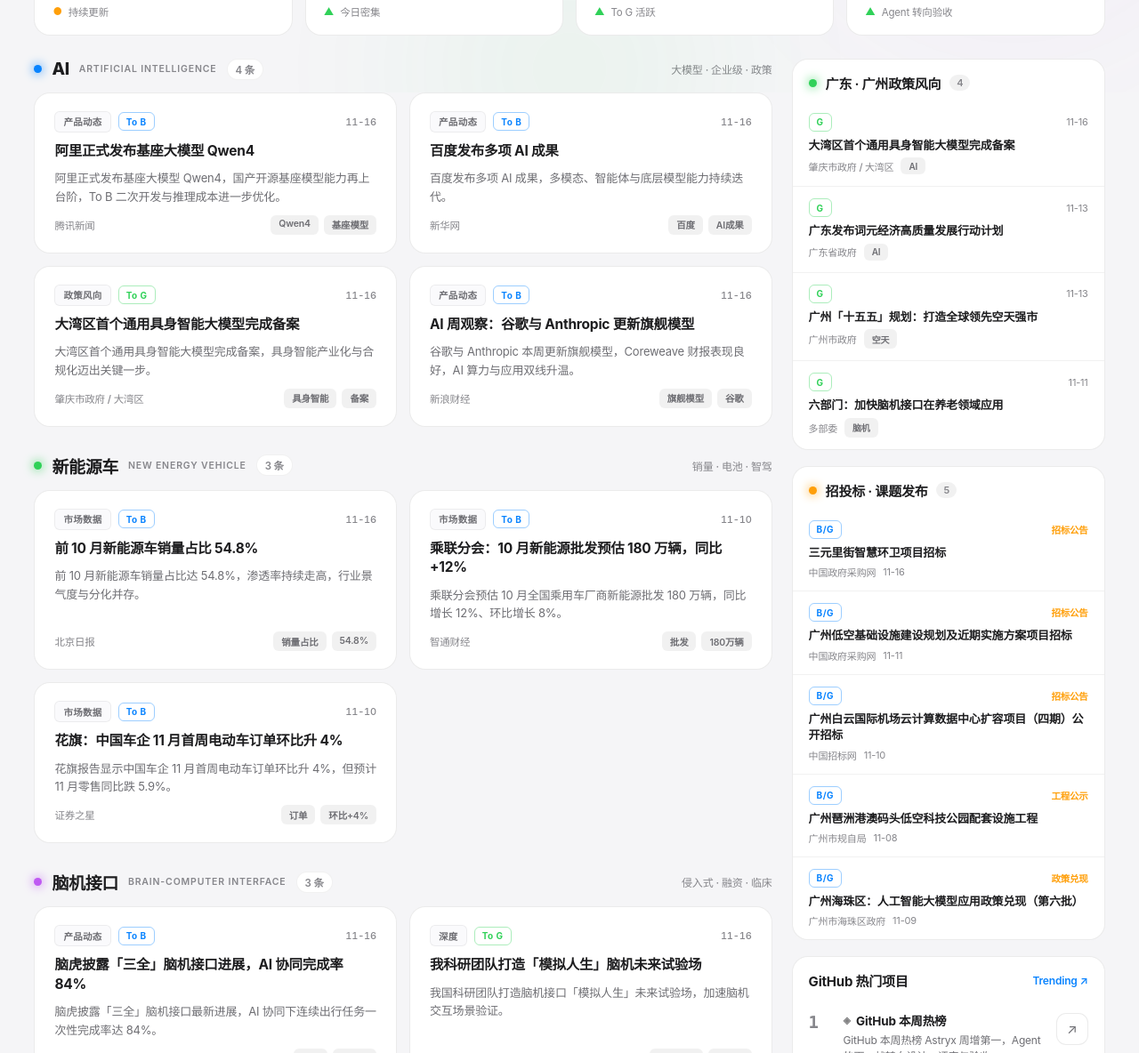
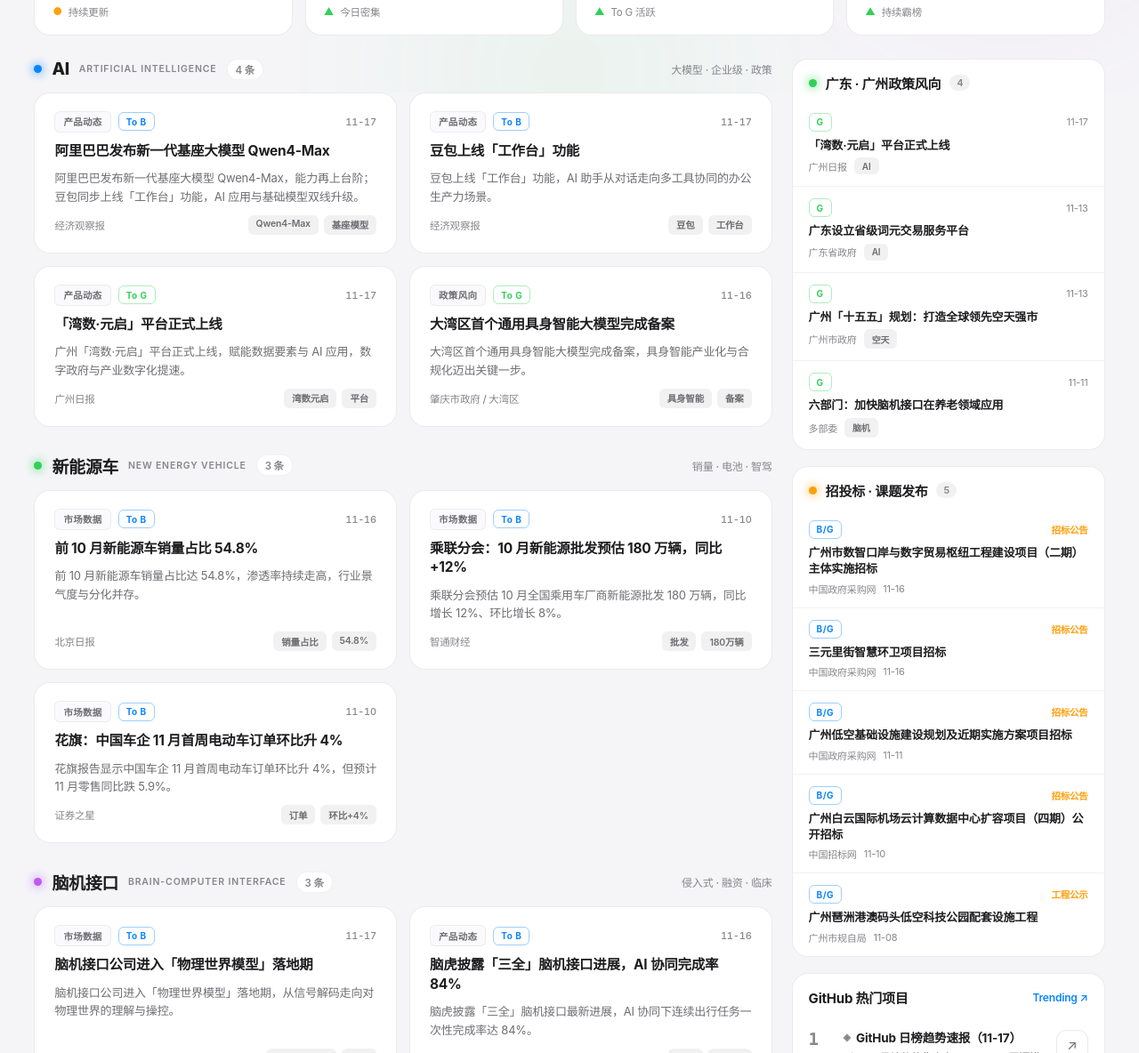
Before and after one commit to cynthia31415926-eng/global-intelligence, a plain HTML site: page d.html in a window 1280 px wide. Shown: the part 696-1880 px from the top of the page at 89% size. Drawn offline with Linux system fonts and the light colour scheme.

Commit message:
update d.html

```diff
--- a/d.html
+++ b/d.html
@@ -376,87 +376,87 @@
 /* ================= data ================= */
 const DATA = [
   // AI
-  {id:1,ind:"ai",type:"product",aud:"toB",title:"阿里正式发布基座大模型 Qwen4",src:"腾讯新闻",time:"11-16",hot:95,
-    desc:"阿里正式发布基座大模型 Qwen4，国产开源基座模型能力再上台阶，To B 二次开发与推理成本进一步优化。",
-    tags:["Qwen4","基座模型","阿里"],url:"https://news.qq.com/rain/a/20261116A06KWF00"},
-  {id:2,ind:"ai",type:"product",aud:"toB",title:"百度发布多项 AI 成果",src:"新华网",time:"11-16",hot:82,
-    desc:"百度发布多项 AI 成果，多模态、智能体与底层模型能力持续迭代。",
-    tags:["百度","AI成果","多模态"],url:"http://lw.news.cn/20261116/610704c1dca84af29a7129d10ea01aaf/c.html"},
-  {id:3,ind:"ai",type:"policy",aud:"toG",title:"大湾区首个通用具身智能大模型完成备案",src:"肇庆市政府 / 大湾区",time:"11-16",hot:86,
+  {id:1,ind:"ai",type:"product",aud:"toB",title:"阿里巴巴发布新一代基座大模型 Qwen4-Max",src:"经济观察报",time:"11-17",hot:94,
+    desc:"阿里巴巴发布新一代基座大模型 Qwen4-Max，能力再上台阶；豆包同步上线「工作台」功能，AI 应用与基础模型双线升级。",
+    tags:["Qwen4-Max","基座模型","阿里"],url:"http://www.eeo.com.cn/2026/1117/1094538.shtml"},
+  {id:2,ind:"ai",type:"product",aud:"toB",title:"豆包上线「工作台」功能",src:"经济观察报",time:"11-17",hot:82,
+    desc:"豆包上线「工作台」功能，AI 助手从对话走向多工具协同的办公生产力场景。",
+    tags:["豆包","工作台","办公"],url:"http://www.eeo.com.cn/2026/1117/1094538.shtml"},
+  {id:3,ind:"ai",type:"product",aud:"toG",title:"「湾数·元启」平台正式上线",src:"广州日报",time:"11-17",hot:84,
+    desc:"广州「湾数·元启」平台正式上线，赋能数据要素与 AI 应用，数字政府与产业数字化提速。",
+    tags:["湾数元启","平台","广州"],url:"https://zfsg.gd.gov.cn/xxfb/mtbd/content/post_4980901.html"},
+  {id:4,ind:"ai",type:"policy",aud:"toG",title:"大湾区首个通用具身智能大模型完成备案",src:"肇庆市政府 / 大湾区",time:"11-16",hot:86,
     desc:"大湾区首个通用具身智能大模型完成备案，具身智能产业化与合规化迈出关键一步。",
     tags:["具身智能","备案","大湾区"],url:"https://www.zhaoqing.gov.cn/zqkjj/gkmlpt/content/3/3300/post_3300343.html"},
-  {id:4,ind:"ai",type:"product",aud:"toB",title:"AI 周观察：谷歌与 Anthropic 更新旗舰模型",src:"新浪财经",time:"11-16",hot:76,
-    desc:"谷歌与 Anthropic 本周更新旗舰模型，Coreweave 财报表现良好，AI 算力与应用双线升温。",
-    tags:["旗舰模型","谷歌","Anthropic"],url:"http://stock.finance.sina.com.cn/stock/go.php/vReport_Show/kind/strategy/rptid/848085438342/index.phtml"},
   // 新能源车
-  {id:5,ind:"nev",type:"market",aud:"toB",title:"前 10 月新能源车销量占比 54.8%",src:"北京日报",time:"11-16",hot:80,
+  {id:5,ind:"nev",type:"market",aud:"toB",title:"前 10 月新能源车销量占比 54.8%",src:"北京日报",time:"11-16",hot:78,
     desc:"前 10 月新能源车销量占比达 54.8%，渗透率持续走高，行业景气度与分化并存。",
-    tags:["销量占比","54.8%","渗透率"],url:"http://rss2.bjd.com.cn/content/s6af79ebae4b039a8e2f39674.html"},
-  {id:6,ind:"nev",type:"market",aud:"toB",title:"乘联分会：10 月新能源批发预估 180 万辆，同比 +12%",src:"智通财经",time:"11-10",hot:74,
+    tags:["销量占比","54.8%"],url:"http://rss2.bjd.com.cn/content/s6af79ebae4b039a8e2f39674.html"},
+  {id:6,ind:"nev",type:"market",aud:"toB",title:"乘联分会：10 月新能源批发预估 180 万辆，同比 +12%",src:"智通财经",time:"11-10",hot:72,
     desc:"乘联分会预估 10 月全国乘用车厂商新能源批发 180 万辆，同比增长 12%、环比增长 8%。",
     tags:["批发","180万辆"],url:"https://hk.investing.com/news/stock-market-news/article-1735330"},
-  {id:7,ind:"nev",type:"market",aud:"toB",title:"花旗：中国车企 11 月首周电动车订单环比升 4%",src:"证券之星",time:"11-10",hot:68,
+  {id:7,ind:"nev",type:"market",aud:"toB",title:"花旗：中国车企 11 月首周电动车订单环比升 4%",src:"证券之星",time:"11-10",hot:66,
     desc:"花旗报告显示中国车企 11 月首周电动车订单环比升 4%，但预计 11 月零售同比跌 5.9%。",
     tags:["订单","环比+4%"],url:"https://4g.stockstar.com/detail/IG2026111000033156"},
   // 脑机接口
-  {id:8,ind:"bci",type:"product",aud:"toB",title:"脑虎披露「三全」脑机接口进展，AI 协同完成率 84%",src:"网易 / 腾讯",time:"11-16",hot:84,
+  {id:8,ind:"bci",type:"market",aud:"toB",title:"脑机接口公司进入「物理世界模型」落地期",src:"中国证券报",time:"11-17",hot:84,
+    desc:"脑机接口公司进入「物理世界模型」落地期，从信号解码走向对物理世界的理解与操控。",
+    tags:["物理世界模型","落地"],url:"https://www.cnstock.com/commonDetail/828944"},
+  {id:9,ind:"bci",type:"product",aud:"toB",title:"脑虎披露「三全」脑机接口进展，AI 协同完成率 84%",src:"网易 / 腾讯",time:"11-16",hot:82,
     desc:"脑虎披露「三全」脑机接口最新进展，AI 协同下连续出行任务一次性完成率达 84%。",
     tags:["三全","AI协同","84%"],url:"https://www.163.com/dy/article/LBRN57LE0534A4SC.html"},
-  {id:9,ind:"bci",type:"research",aud:"toG",title:"我科研团队打造「模拟人生」脑机未来试验场",src:"科技日报",time:"11-16",hot:74,
+  {id:10,ind:"bci",type:"research",aud:"toG",title:"我科研团队打造「模拟人生」脑机未来试验场",src:"科技日报",time:"11-16",hot:72,
     desc:"我国科研团队打造脑机接口「模拟人生」未来试验场，加速脑机交互场景验证。",
-    tags:["模拟人生","试验场","场景"],url:"https://www.stdaily.com/web/gdxw/2026-11/16/content_613749.html"},
-  {id:10,ind:"bci",type:"product",aud:"toG",title:"脑机接口让 52 岁瘫痪阿姨重新「掌控」手机",src:"杭州网",time:"11-13",hot:78,
-    desc:"脑机接口帮助 52 岁瘫痪患者重新操控手机，侵入式脑机接口在康复场景再获实证。",
-    tags:["康复","实证","侵入式"],url:"https://hznews.hangzhou.com.cn/kejiao/content/2026-11/13/content_9370984.htm"},
+    tags:["模拟人生","试验场"],url:"https://www.stdaily.com/web/gdxw/2026-11/16/content_613749.html"},
   // 商业航天
-  {id:11,ind:"aero",type:"product",aud:"toG",title:"长征十二号成功发射卫星互联网低轨 29 组卫星",src:"北京市科委",time:"11-16",hot:90,
+  {id:11,ind:"aero",type:"market",aud:"toB",title:"美「火神」火箭发射失败，亚马逊 40 卫星未能进轨道",src:"香港文汇报",time:"11-17",hot:78,
+    desc:"美国「火神」火箭发射失败，亚马逊 40 颗卫星未能进入预定轨道，商业发射可靠性受关注。",
+    tags:["火神","发射失败","亚马逊"],url:"https://www.wenweipo.com/a/202611/17/AP6afb65b4e4b028ec019436e1.html"},
+  {id:12,ind:"aero",type:"product",aud:"toG",title:"长征十二号成功发射卫星互联网低轨 29 组卫星",src:"北京市科委",time:"11-16",hot:88,
     desc:"长征十二号运载火箭成功发射卫星互联网低轨 29 组卫星，卫星互联网组网节奏持续加快。",
-    tags:["长征十二号","卫星互联网","低轨"],url:"https://kw.beijing.gov.cn/xwdt/kcyx/xwdtyqqy/202611/t20261116_4947288.html"},
-  {id:12,ind:"aero",type:"product",aud:"toG",title:"星河动力谷神星二号飞行试验成功",src:"科普中国",time:"11-16",hot:78,
+    tags:["长征十二号","卫星互联网"],url:"https://kw.beijing.gov.cn/xwdt/kcyx/xwdtyqqy/202611/t20261116_4947288.html"},
+  {id:13,ind:"aero",type:"product",aud:"toG",title:"星河动力谷神星二号飞行试验成功",src:"科普中国",time:"11-16",hot:76,
     desc:"星河动力谷神星二号飞行试验成功，商业固体火箭常态化入轨能力持续验证。",
     tags:["谷神星二号","飞行试验"],url:"https://cloud.kepuchina.cn/h5/detail?id=7518743355765465088"},
-  {id:13,ind:"aero",type:"market",aud:"toB",title:"美「火神」火箭异常，40 颗宽带卫星未能入轨",src:"新浪财经",time:"11-16",hot:74,
-    desc:"美国「火神」火箭升空约 10 分钟后异常，未能将 40 颗宽带通信卫星送入预定轨道。",
-    tags:["火神火箭","异常","入轨失败"],url:"https://finance.sina.com.cn/roll/2026-11-16/doc-iniywnmm1396619.shtml"},
   // 智能船舶
-  {id:14,ind:"ship",type:"product",aud:"toB",title:"全国首艘纯电动智能集装箱船「图灵」号交付青岛港",src:"山东新闻网",time:"11-16",hot:80,
+  {id:14,ind:"ship",type:"product",aud:"toB",title:"全国首艘纯电动智能集装箱船「图灵」号交付青岛港",src:"山东新闻网",time:"11-16",hot:78,
     desc:"全国首艘纯电动智能集装箱船「图灵」号交付并落地青岛港，绿色智能航运迈出标志性一步。",
     tags:["图灵号","纯电动","首艘"],url:"https://sdxxcn.com/4/2/2262920"},
-  {id:15,ind:"ship",type:"product",aud:"toB",title:"连企重新定义船舶智驾，让「中国造」装上「中国大脑」",src:"大连日报",time:"11-16",hot:68,
+  {id:15,ind:"ship",type:"product",aud:"toB",title:"连企重新定义船舶智驾，让「中国造」装上「中国大脑」",src:"大连日报",time:"11-16",hot:66,
     desc:"大连企业推进船舶智能驾驶国产化，让「中国造」船舶装上「中国大脑」，自主可控提速。",
-    tags:["船舶智驾","国产化","中国大脑"],url:"https://temp.dlyj.dl.gov.cn/art/2026/11/16/art_1185_2543795.html"},
+    tags:["船舶智驾","国产化"],url:"https://temp.dlyj.dl.gov.cn/art/2026/11/16/art_1185_2543795.html"},
   // 低空经济
-  {id:16,ind:"low",type:"market",aud:"toG",title:"广州的天空，正在被重新定义",src:"广州日报 / 广州热力值",time:"11-16",hot:80,
+  {id:16,ind:"low",type:"market",aud:"toG",title:"总投资 3.66 亿！花都低空临空产业再添硬核支撑",src:"广州市花都区政府",time:"11-17",hot:82,
+    desc:"广州花都低空临空产业项目总投资 3.66 亿元落地，低空基础设施与产业集聚再提速。",
+    tags:["花都","3.66亿","低空临空"],url:"https://www.huadu.gov.cn/yshj/hdzs/zsxx/content/post_11104272.html"},
+  {id:17,ind:"low",type:"market",aud:"toG",title:"广州的天空，正在被重新定义",src:"广州日报 / 广州热力值",time:"11-16",hot:76,
     desc:"广州低空经济加速起势，无人机配送、低空文旅与城市空中交通场景密集落地。",
     tags:["广州","低空","场景"],url:"https://m.sohu.com/a/1091246329_100116740/"},
-  {id:17,ind:"low",type:"research",aud:"toB",title:"低空航空器：拿证与拿钱，顺序应该怎么排？",src:"中国民航报",time:"11-11",hot:66,
-    desc:"行业探讨低空航空器适航取证与商业化交付节奏，适航与订单激励如何平衡。",
-    tags:["适航","取证","商业化"],url:"https://www.cannews.com.cn/dikongjingji/2026/11-11/9kwq2YAr.html"},
   // GitHub 热门
-  {id:18,ind:"gh",type:"github",aud:"toB",title:"GitHub 本周热榜：Astryx 周增第一",src:"掘金 / GitHub",time:"11-16",hot:74,stars:"—",
-    desc:"GitHub 本周热榜 Astryx 周增第一，Agent 的下一战转向设计、评审与验收。",
-    tags:["Astryx","周榜","Agent"],url:"https://juejin.cn/post/7708236158949441551"},
-  {id:19,ind:"gh",type:"github",aud:"toB",title:"GitHub 日榜趋势速报（11-16）",src:"掘金 / GitHub Trending",time:"11-16",hot:70,stars:"—",
+  {id:18,ind:"gh",type:"github",aud:"toB",title:"GitHub 日榜趋势速报（11-17）",src:"掘金 / GitHub Trending",time:"11-17",hot:72,stars:"—",
     desc:"GitHub 日榜趋势集中在 AI Agent、开源模型与开发者工具。",
-    tags:["Trending","Agent"],url:"https://www.cnblogs.com/wflynn/p/23676650"},
+    tags:["Trending","Agent"],url:"https://www.cnblogs.com/wflynn/p/23689207"},
+  {id:19,ind:"gh",type:"github",aud:"toB",title:"GitHub AI 热门项目（自动更新）",src:"GitHub / awesome-chatgpt-zh",time:"11-17",hot:68,stars:"—",
+    desc:"持续追踪 GitHub AI 热门开源项目，覆盖 Agent、多模态与开发者工具。",
+    tags:["AI 项目","自动更新"],url:"https://github.com/embraceagi/awesome-chatgpt-zh/blob/4f57f047e1aacbbf08ff3c367879d2d18fdbf291/docs/Trending.md"},
   {id:20,ind:"gh",type:"github",aud:"toB",title:"github-hot-hub：GitHub 热门仓库每小时归档",src:"GitHub",time:"长期",hot:64,stars:"—",
     desc:"每小时更新、按天归档 GitHub 热门仓库，适合 To B 团队持续追踪开源热点。",
     tags:["归档","追踪"],url:"https://github.com/SnailDev/github-hot-hub"},
 ];
 
 const POLICY = [
-  {t:"大湾区首个通用具身智能大模型完成备案",src:"肇庆市政府 / 大湾区",time:"11-16",tag:"AI",url:"https://www.zhaoqing.gov.cn/zqkjj/gkmlpt/content/3/3300/post_3300343.html"},
-  {t:"广东发布词元经济高质量发展行动计划",src:"广东省政府",time:"11-13",tag:"AI",url:"https://www.gd.gov.cn/gdywdt/zwzt/rgznjqr/yycj/content/post_4978981.html"},
+  {t:"「湾数·元启」平台正式上线",src:"广州日报",time:"11-17",tag:"AI",url:"https://zfsg.gd.gov.cn/xxfb/mtbd/content/post_4980901.html"},
+  {t:"广东设立省级词元交易服务平台",src:"广东省政府",time:"11-13",tag:"AI",url:"https://www.gdhmo.gov.cn/xwzx/gdyw/content/post_123694.html"},
   {t:"广州「十五五」规划：打造全球领先空天强市",src:"广州市政府",time:"11-13",tag:"空天",url:"https://www.gz.gov.cn/gzzcwjk/gzdata/content/mpost_10833638.html"},
   {t:"六部门：加快脑机接口在养老领域应用",src:"多部委",time:"11-11",tag:"脑机",url:"https://finance.jrj.com.cn/2026/11/11071059094940.shtml"},
 ];
 
 const TENDER = [
+  {t:"广州市数智口岸与数字贸易枢纽工程建设项目（二期）主体实施招标",src:"中国政府采购网",time:"11-16",amount:"招标公告",url:"http://www.ccgp.gov.cn/cggg/dfgg/gkzb/202611/t20261116_27692453.htm"},
   {t:"三元里街智慧环卫项目招标",src:"中国政府采购网",time:"11-16",amount:"招标公告",url:"http://www.ccgp.gov.cn/cggg/dfgg/gkzb/202611/t20261116_27687381.htm"},
   {t:"广州低空基础设施建设规划及近期实施方案项目招标",src:"中国政府采购网",time:"11-11",amount:"招标公告",url:"http://www.ccgp.gov.cn/cggg/dfgg/gkzb/202611/t20261111_27665628.htm"},
   {t:"广州白云国际机场云计算数据中心扩容项目（四期）公开招标",src:"中国招标网",time:"11-10",amount:"招标公告",url:"http://www.365trade.com.cn/zhwzb/894944.jhtml"},
   {t:"广州琶洲港澳码头低空科技公园配套设施工程",src:"广州市规自局",time:"11-08",amount:"工程公示",url:"https://ghzyj.gz.gov.cn/ywpd/cxgh/ghxkgsgb/phgbnew/gbt/2025/content/post_11090056.html"},
-  {t:"广州海珠区：人工智能大模型应用政策兑现（第六批）",src:"广州市海珠区政府",time:"11-09",amount:"政策兑现",url:"https://www.haizhu.gov.cn/gzhzrgzn/gkmlpt/content/11/11091/post_11091597.html"},
 ];
 
 const SOURCES = ["科技日报","新华网","人民网","中国证券网","中国金融信息网","证券时报","中国网财经","搜狐汽车","搜狐科技","经济观察报","上海有色网","36氪","经济日报","Borsa Italiana","人民银行广州分行","广东省政府","广东省科技厅","南方电网招投标","中国政府采购网","国电投电子商务平台","脉头条招投标","GitHub Trending","OSS Insight","腾讯云开发者"];
@@ -520,10 +520,10 @@ function renderHero(){
         <span class="sep"></span>
         <span class="stamp">${dateStr}</span>
       </div>
-      <h1>阿里发布基座大模型 Qwen4</h1>
-      <p class="lead">阿里正式发布基座大模型 Qwen4，国产开源基座模型能力再上台阶；同周谷歌与 Anthropic 也更新旗舰模型，AI 竞争白热化。</p>
+      <h1>阿里巴巴发布 Qwen4-Max</h1>
+      <p class="lead">阿里巴巴发布新一代基座大模型 Qwen4-Max，能力再上台阶；豆包同步上线「工作台」功能，AI 应用与基础模型双线升级。</p>
       <div class="hero-meta">
-        <span><b>来源</b> 腾讯新闻</span>
+        <span><b>来源</b> 经济观察报</span>
         <span><b>关注度</b> ${h.hot}</span>
         <span><b>时效</b> 今日</span>
       </div>
@@ -533,7 +533,7 @@ function renderHero(){
       <div class="orb">
         <div class="ring"></div>
         <span class="sat s1"></span><span class="sat s2"></span><span class="sat s3"></span>
-        <div class="orb-core"><div class="n">4</div><div class="l">Qwen4 基座模型</div></div>
+        <div class="orb-core"><div class="n">Max</div><div class="l">Qwen4-Max</div></div>
       </div>
     </div>`;
 }
@@ -541,9 +541,9 @@ function renderHero(){
 /* ================= market strip ================= */
 const STRIP = [
   {k:"今日资讯总数",v:20,unit:"条",d:"近3天 · 7大行业",c:"#0a84ff",dir:"flat",dd:"持续更新"},
-  {k:"广东/广州政策",v:4,unit:"项",d:"具身 · 词元 · 空天",c:"#30d158",dir:"up",dd:"今日密集"},
-  {k:"招投标/课题",v:5,unit:"项",d:"低空 · 云算力 · AI",c:"#ff9f0a",dir:"up",dd:"To G 活跃"},
-  {k:"GitHub 热门",v:3,unit:"个",d:"Astryx 周增第一",c:"#ff375f",dir:"up",dd:"Agent 转向验收"},
+  {k:"广东/广州政策",v:4,unit:"项",d:"平台 · 词元 · 空天",c:"#30d158",dir:"up",dd:"今日密集"},
+  {k:"招投标/课题",v:5,unit:"项",d:"数字贸易 · 低空",c:"#ff9f0a",dir:"up",dd:"To G 活跃"},
+  {k:"GitHub 热门",v:3,unit:"个",d:"AI 工具领涨",c:"#ff375f",dir:"up",dd:"持续霸榜"},
 ];
 function renderStrip(){
   document.getElementById("marketStrip").innerHTML = STRIP.map(s=>`
```
